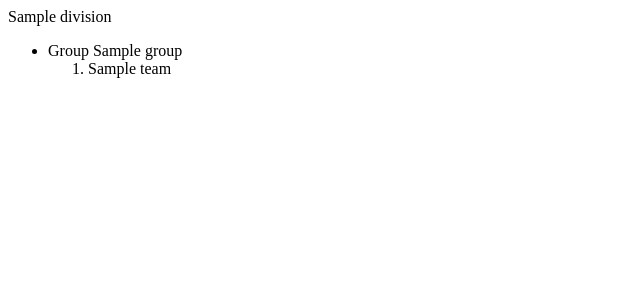
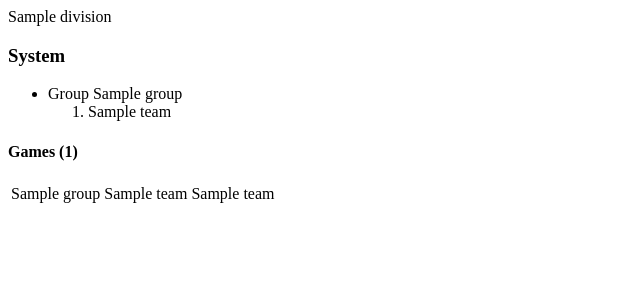
Before and after one commit to Arnostek/TournamentSchedulerDjango, a Django app: template django/tournament/templates/division_system.html in a window 1280 px wide. Shown: the top 300 px of the page, without its empty margins (0-640 px from the left). Run offline with Django 3.2, Linux system fonts and the light colour scheme; tables that the repository leaves empty hold one stand-in row (values such as "Sample post"); the template is opened without the code that fills it: values that come from a table or form of the project are taken from there, most other values are stand-ins (such as "Sample title", 1, 10 or a date in 2020).

Commit message:
zobrazujeme i zapasy divize

```diff
--- a/django/tournament/templates/division_system.html
+++ b/django/tournament/templates/division_system.html
@@ -1,4 +1,5 @@
 {{division.name}}
+<h3> System</h3>
 <ul>
 {% for group,teams in groups.items %}
   <li>Group {{group.name}}</li>
@@ -9,3 +10,16 @@
 </ol>
 {%endfor%}
 </ul>
+
+<h4> Games ({{matches.count}}) </h4>
+
+<table>
+  {% for match in matches %}
+    <tr>
+      <td>{{match.group.name}}</td>
+      <td>{{match.home.team_name}}</td>
+      <td>{{match.away.team_name}}</td>
+      <td></td>
+    </tr>
+  {%endfor%}
+</table>
--- a/django/tournament/views.py
+++ b/django/tournament/views.py
@@ -55,6 +55,7 @@ class DivisionSystemView(TemplateView):
         context = {
             'division' : division,
             'groups' : groups,
+            'matches' : division.match_set.all()
         }
 
         return context
```
